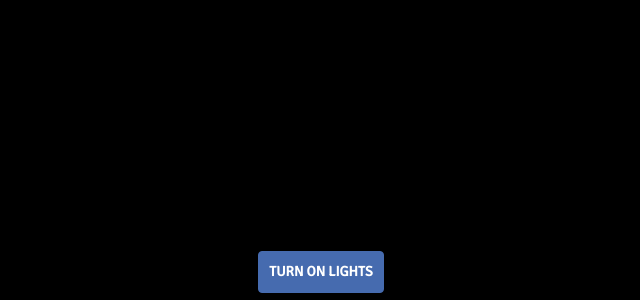
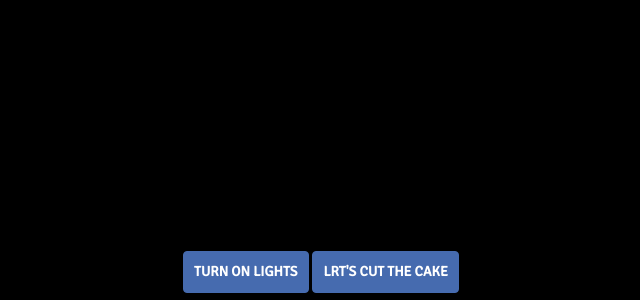
Before and after one commit to Akash-15513/happybirthday, a website: page index.html in a window 1280 px wide. Shown: the part 500-800 px from the top of the page, without its empty margins (319-959 px from the left). Drawn offline with nearby package versions, Linux system fonts and the light colour scheme.

Commit message:
Update index.html

```diff
--- a/index.html
+++ b/index.html
@@ -166,7 +166,7 @@
 					<button class="btn btn-primary" id="light_candle"> Light Candle</button>
 					<button class="btn btn-primary" id="wish_message">Happy Birthday</button>
 					<button class="btn btn-primary" id="story">A mesage for you</button>
-					<!-- <button class="btn btn-primary" id="cake_cut">Lrt's Cut the Cake</button> -->
+					<button class="btn btn-primary" id="cake_cut">Lrt's Cut the Cake</button>
 				</div>
 			</div>
 			<!-- <div class="col-md-2">
```
